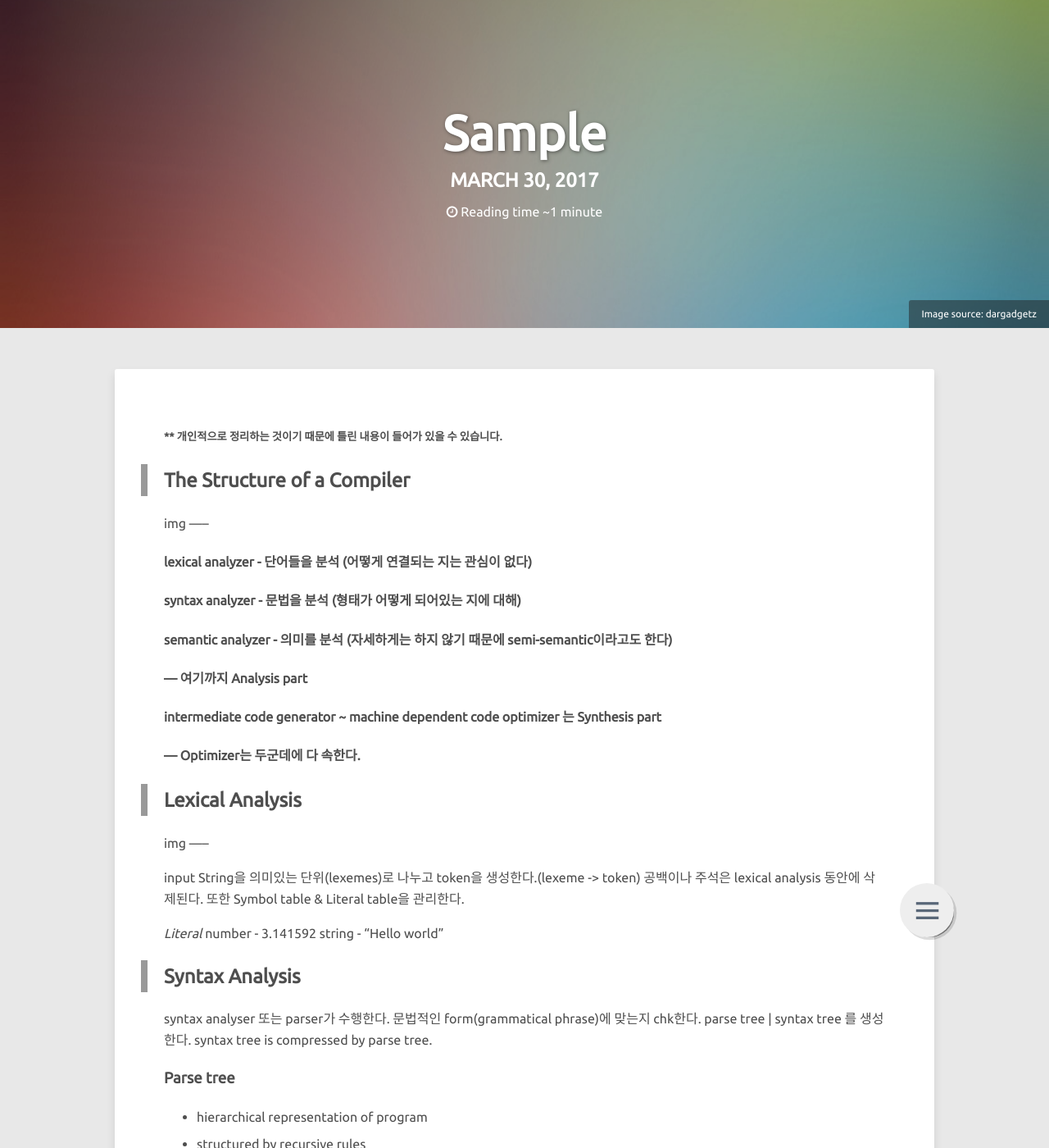
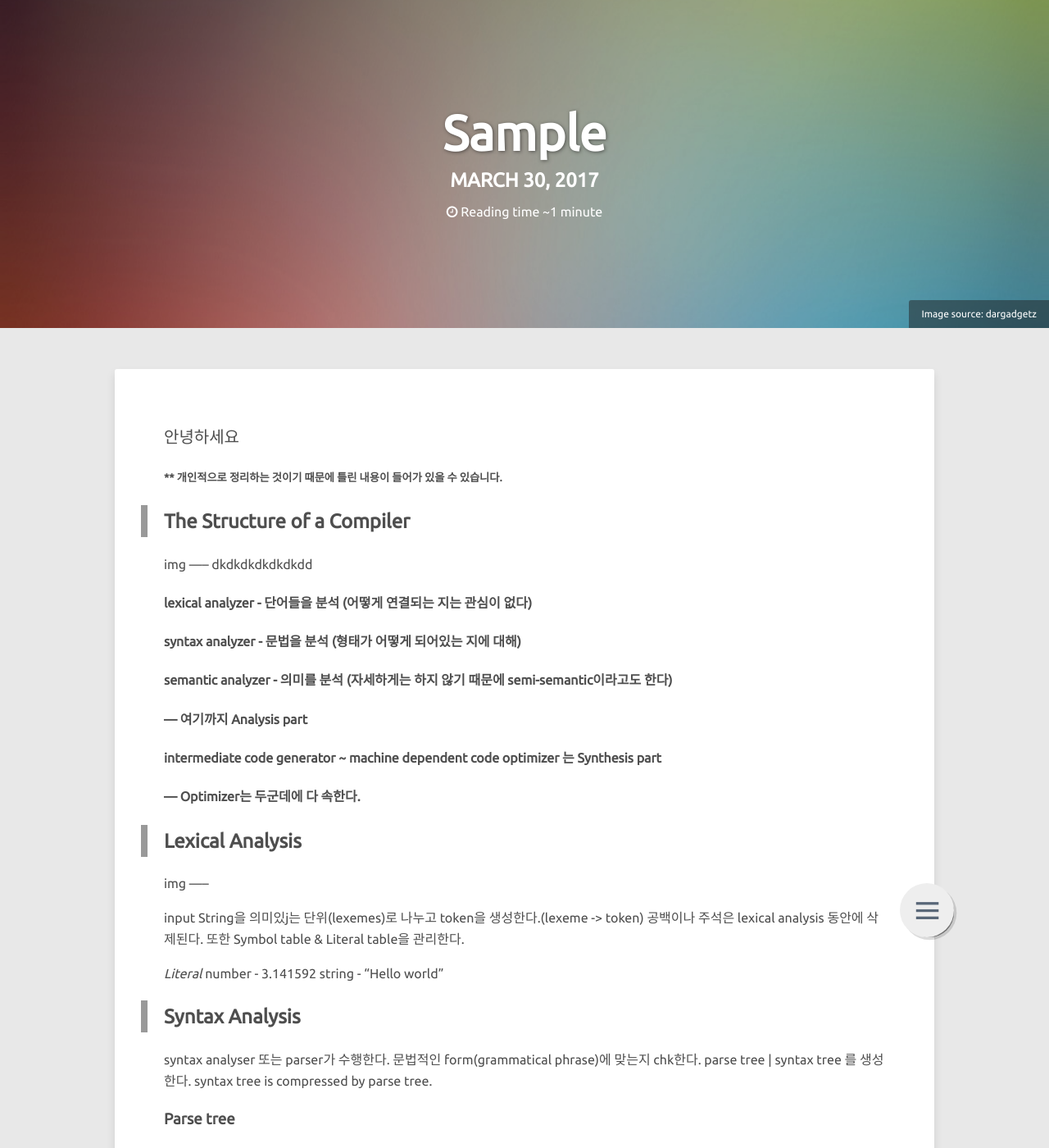
Before and after one commit to wonjinjeong/yujinjung.github.io, a Jekyll site: the page built from _posts/compiler/2017-03-30-introduction.md, in a window 1280 px wide and 1400 px high. Shown: the whole window at 82% size. Built offline with Jekyll 4.4.1, drawn with Linux system fonts in a browser that asks for light colours; nearby versions of some CDN libraries; some web fonts are replaced; comment, search, counter and statistics services are not loaded.

```diff
--- a/_posts/compiler/2017-03-30-introduction.md
+++ b/_posts/compiler/2017-03-30-introduction.md
@@ -9,13 +9,13 @@ image:
   credit: dargadgetz
   creditlink: http://www.dargadgetz.com/ios-7-abstract-wallpaper-pack-for-iphone-5-and-ipod-touch-retina/
 ---
-
+안녕하세요
 ##### ** 개인적으로 정리하는 것이기 때문에 틀린 내용이 들어가 있을 수 있습니다.
 
 ## The Structure of a Compiler
 
 img -----
-
+dkdkdkdkdkdkdd
 #### lexical analyzer - 단어들을 분석 (어떻게 연결되는 지는 관심이 없다)
 #### syntax analyzer - 문법을 분석 (형태가 어떻게 되어있는 지에 대해)
 #### semantic analyzer - 의미를 분석 (자세하게는 하지 않기 때문에 semi-semantic이라고도 한다)
@@ -29,7 +29,7 @@ img -----
 
 img -----
 
-input String을 의미있는 단위(lexemes)로 나누고 token을 생성한다.(lexeme -> token)
+input String을 의미있j는 단위(lexemes)로 나누고 token을 생성한다.(lexeme -> token)
 공백이나 주석은 lexical analysis 동안에 삭제된다.
 또한 Symbol table & Literal table을 관리한다.
 
```
